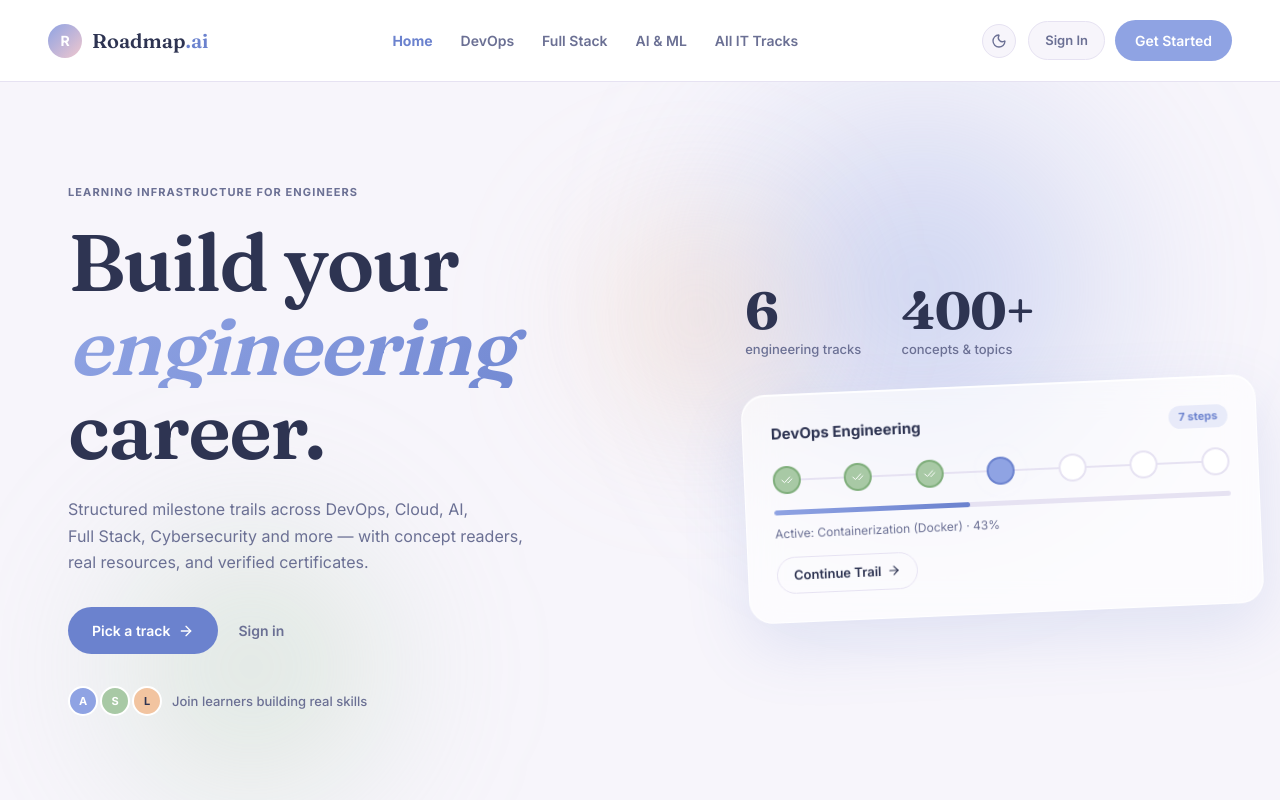
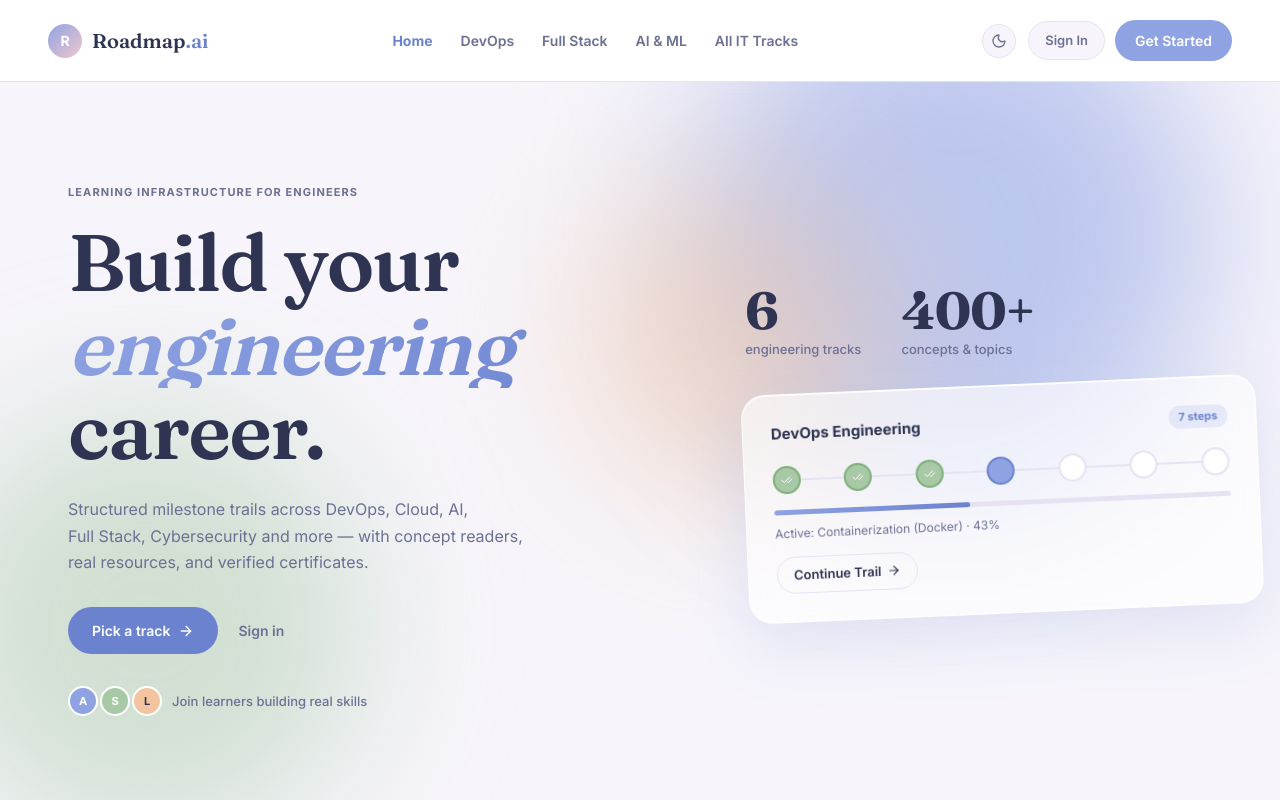
Before and after one commit to Aangi-Shah1234/roadmap.ai, a Next.js app: page / in a window 1280 px wide. Shown: the top 800 px of the page. Built offline with nearby package versions, Linux system fonts and the light colour scheme; no server answers; the database is empty.

Commit message:
fix(ui): orbs now visible — replaced radial-gradient+blur (double-feathered invisible) with solid color+blur

```diff
--- a/src/app/globals.css
+++ b/src/app/globals.css
@@ -1909,28 +1909,31 @@ p.lesson-intro {
 .lp2-orb {
   position: absolute;
   border-radius: 50%;
-  filter: blur(60px);
+  filter: blur(72px);
   pointer-events: none;
   z-index: 0;
 }
 .lp2-orb-1 {
-  width: 560px; height: 560px;
-  background: radial-gradient(circle, rgba(143,163,227,0.45) 0%, rgba(143,163,227,0.1) 50%, transparent 70%);
-  top: -60px; right: 8%;
+  width: 500px; height: 500px;
+  background: rgba(143,163,227,0.55);
+  top: -80px; right: 8%;
   animation: lp2-drift-1 14s ease-in-out infinite;
 }
 .lp2-orb-2 {
   width: 420px; height: 420px;
-  background: radial-gradient(circle, rgba(168,201,165,0.38) 0%, rgba(168,201,165,0.08) 50%, transparent 70%);
-  bottom: -40px; left: 5%;
+  background: rgba(168,201,165,0.48);
+  bottom: 0; left: -40px;
   animation: lp2-drift-2 18s ease-in-out infinite;
 }
 .lp2-orb-3 {
   width: 300px; height: 300px;
-  background: radial-gradient(circle, rgba(242,196,160,0.40) 0%, rgba(242,196,160,0.08) 50%, transparent 70%);
-  top: 60px; right: 35%;
+  background: rgba(242,196,160,0.50);
+  top: 80px; right: 32%;
   animation: lp2-drift-3 11s ease-in-out infinite;
 }
+.dark .lp2-orb-1 { background: rgba(143,163,227,0.22); }
+.dark .lp2-orb-2 { background: rgba(168,201,165,0.18); }
+.dark .lp2-orb-3 { background: rgba(242,196,160,0.20); }
 .lp2-hero-inner {
   position: relative;
   z-index: 1;
```
